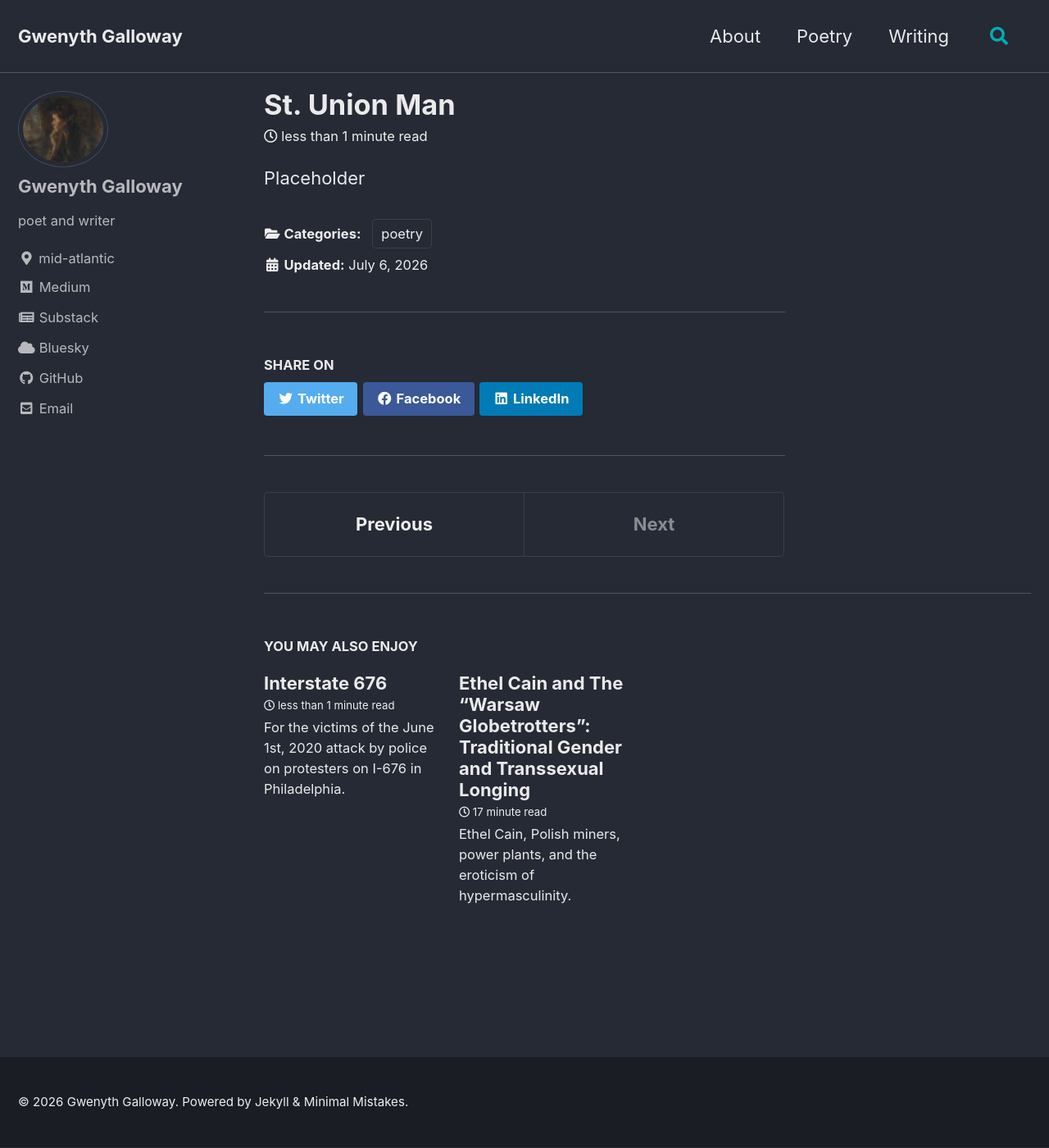
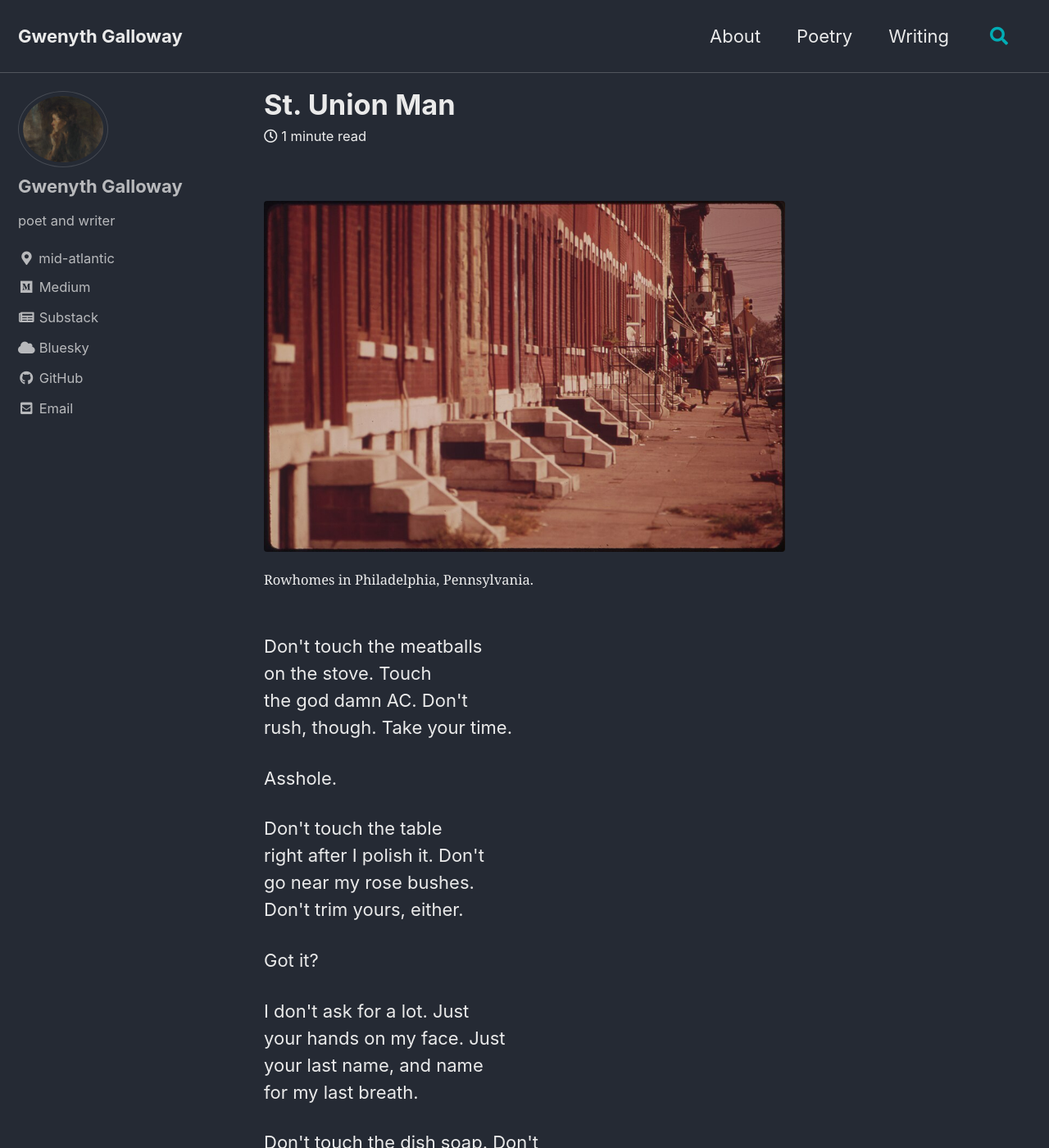
Before and after one commit to gwenythgalloway/gwenythgalloway.github.io, a Jekyll site: the page built from _posts/2026-07-06-st-union-man.html, in a window 1280 px wide and 1400 px high. Shown: the whole window at 82% size. Built offline with Jekyll 4.4.1, drawn with Linux system fonts in a browser that asks for light colours; cached includes are drawn as plain includes; some of the changed text lies outside the part shown.

Commit message:
stunionmanupdate

```diff
--- a/_posts/2026-07-06-st-union-man.html
+++ b/_posts/2026-07-06-st-union-man.html
@@ -3,8 +3,107 @@ title: 'St. Union Man'
 date: 2026-07-06
 categories: poetry
 excerpt: "Keep baring me through bearing me."
-image: /assets/images/interstate/676gas.png
-teaser: /assets/images/interstate/676gas.png
+image: /assets/images/stunionman/rowhomes.png
+teaser: /assets/images/stunionman/rowhomes.png
 ---
 
-Placeholder
+<style>
+.video-container {
+  position: relative;
+  padding-bottom: 56.25%; /* 16:9 aspect ratio */
+  height: 0;
+  overflow: hidden;
+  max-width: 100%;
+}
+.video-container iframe {
+  position: absolute;
+  top: 0;
+  left: 0;
+  width: 100%;
+  height: 100%;
+}
+</style>
+
+<figure>
+  <img src="/assets/images/stunionman/rowhomes.png" alt="Rowhomes in Philadelphia,
+  Pennsylvania, September 1973." class="post-image">
+  <figcaption>Rowhomes in Philadelphia, Pennsylvania.</figcaption>
+</figure>
+
+<p>
+    Don't touch the meatballs <br>
+    on the stove. Touch <br>
+    the god damn AC. Don't <br>
+    rush, though. Take your time.
+</p>
+
+<p>Asshole.</p>
+
+<p>
+    Don't touch the table <br>
+    right after I polish it. Don't <br>
+    go near my rose bushes. <br>
+    Don't trim yours, either. <br>
+</p>
+
+<p>Got it?</p>
+
+<p>
+    I don't ask for a lot. Just <br>
+    your hands on my face. Just <br>
+    your last name, and name <br>
+    for my last breath. <br>
+</p>
+
+<p>Don't touch the dish soap. Don't <br>
+    touch my shampoo. Don't <br>
+    touch me when I say "don't". Don't <br>
+    ever make me afraid to say "don't".
+</p>
+
+<p>And you don't. You just <br>
+    drag your dirty boots <br>
+    on my clean carpet. Asshole, <br>
+    I'll have your dick
+</p>
+
+<p>Nailed to the door like Jesus</p>
+
+<p>
+    Christ, Himself, ordained us. <br>
+    He blessed us at St. Joe's <br>
+    in front of angels and <br>
+    your demonic mother. <br>
+</p>
+
+<p>
+    Don't take your hands <br>
+    off my cold cream face. <br>
+    Don't put lotion on <br>
+    your fat soul-sanding fingers.
+</p>
+
+<p>Keep baring me through bearing me.</p>
+
+<p>
+    Don't stop your smirking <br>
+    with that slimy, cocky mug <br>
+    when I flail my spoons at you, <br>
+    my handsome union man.
+</p>
+
+<p>
+    Don't die before I do. <br>
+    Don't touch my china. <br>
+    Don't leave me alone. <br>
+    Don't leave, honey.
+</p>
+
+<p>* * *</p>
+
+<p><em>Gwenyt Galloway is a poet and writer
+    native to Philadelphia, Pensylvania. Her work
+    explores topics including environmentalism,
+    interpersonal relationships, and the rise of
+    contemporary American fascism.
+</em></p>
```
Also changed, not shown: assets/images/stunionman/placeholder.txt (deleted).
